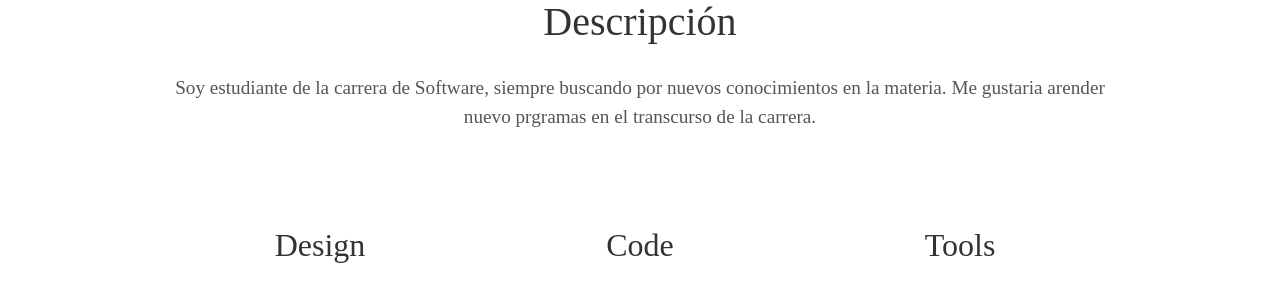
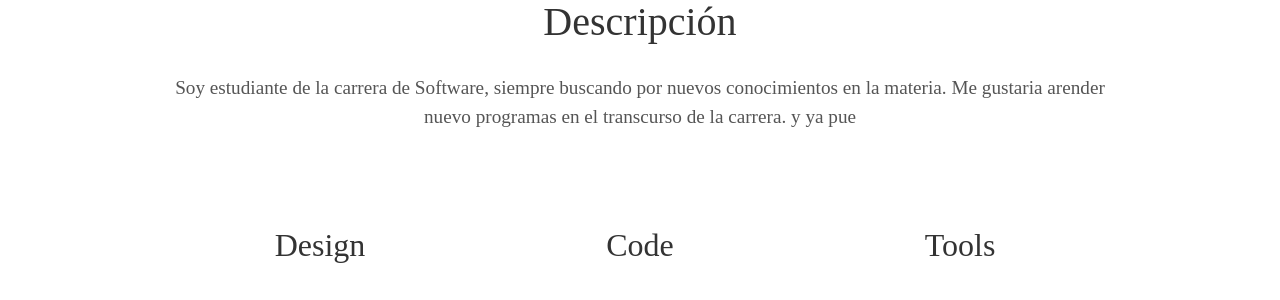
Before and after one commit to cristhianpin/crispin, a Jekyll site: the page built from intro/intro/jk/index.html, in a window 1280 px wide. Shown: the part 983-1283 px from the top of the page. Built offline with Jekyll 4.4.1, drawn with Linux system fonts in a browser that asks for light colours; some web fonts are replaced.

Commit message:
Update _config.yml

```diff
--- a/intro/intro/jk/_config.yml
+++ b/intro/intro/jk/_config.yml
@@ -6,7 +6,7 @@ description:
 
 # User settings
 username: cristian pin
-user_description: Soy estudiante de la carrera de Software, siempre buscando por nuevos conocimientos en la materia. Me gustaria arender nuevo prgramas en el transcurso de la carrera.
+user_description: Soy estudiante de la carrera de Software, siempre buscando por nuevos conocimientos en la materia. Me gustaria arender nuevo programas en el transcurso de la carrera. y ya pue
 user_title: Estudiante de Software
 
 user_Estudios Realizados: Mi vida como estudiante comenzo en el jardin -Pedacitos de Pintores, siguiendo a la escuela -America Unida, y el colegio -Cayetano Tarruell, y actualmente cruzando en la Universidad de Guayaquil
```
